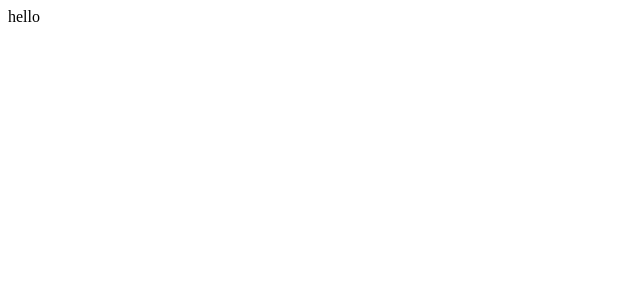
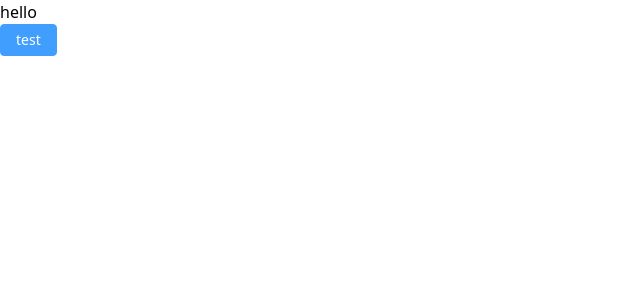
Before and after one commit to ReinerLau/imrobot-monitor, a Nuxt app in the folder apps/client/: page / in a window 1280 px wide. Shown: the top 300 px of the page, without its empty margins (0-640 px from the left). Built offline with nearby package versions, Linux system fonts and the light colour scheme.

Commit message:
feat: add element and tailwind

```diff
--- a/apps/client/app.vue
+++ b/apps/client/app.vue
@@ -2,5 +2,6 @@
   <div>
     <!-- <NuxtWelcome /> -->
     hello
+    <NuxtPage></NuxtPage>
   </div>
 </template>
--- a/apps/client/nuxt.config.ts
+++ b/apps/client/nuxt.config.ts
@@ -1,4 +1,5 @@
 // https://nuxt.com/docs/api/configuration/nuxt-config
 export default defineNuxtConfig({
-  devtools: { enabled: true }
-})
+  devtools: { enabled: true },
+  modules: ["@nuxtjs/tailwindcss", "@element-plus/nuxt"],
+});
--- a/apps/client/package.json
+++ b/apps/client/package.json
@@ -13,5 +13,11 @@
     "nuxt": "^3.11.1",
     "vue": "^3.4.21",
     "vue-router": "^4.3.0"
+  },
+  "devDependencies": {
+    "@element-plus/nuxt": "^1.0.7",
+    "@nuxtjs/tailwindcss": "^6.11.4",
+    "element-plus": "^2.6.1",
+    "tailwindcss": "3.4.1"
   }
 }
--- /dev/null
+++ b/apps/client/pages/index.vue
@@ -0,0 +1,11 @@
+<script setup lang="ts">
+const onClick = () => {
+  console.log("test");
+};
+</script>
+
+<template>
+  <div class="text-red-500">
+    <el-button type="primary" @click="onClick">test</el-button>
+  </div>
+</template>
--- /dev/null
+++ b/apps/client/tailwind.config.js
@@ -0,0 +1,8 @@
+/** @type {import('tailwindcss').Config} */
+export default {
+  content: [],
+  theme: {
+    extend: {},
+  },
+  plugins: [],
+}
```
Also changed, not shown: 1 other file (tests, documents, lock files or other folders).
